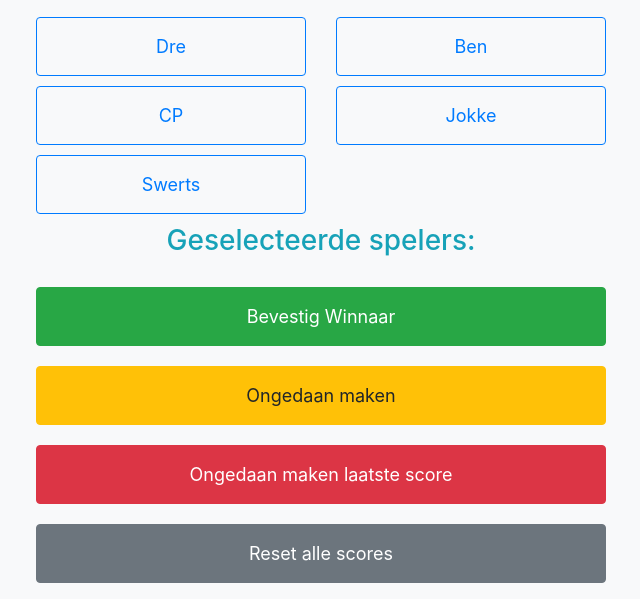
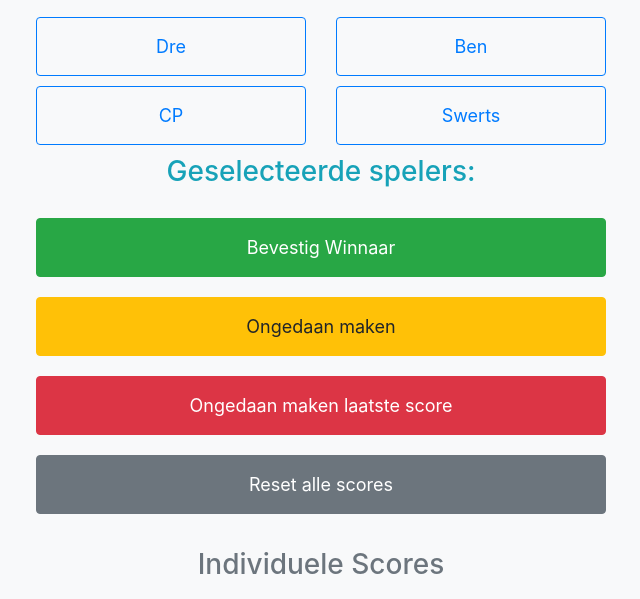
Before and after one commit to dieter-swerts/Padel-scorebord, a plain HTML site: page index.html in a window 1280 px wide. Shown: the part 125-724 px from the top of the page, without its empty margins (319-959 px from the left). Drawn offline with nearby package versions, Linux system fonts and the light colour scheme.

Commit message:
Update index.html

```diff
--- a/index.html
+++ b/index.html
@@ -57,9 +57,6 @@
         <button class="btn btn-outline-primary player-btn" onclick="selectPlayer('CP')">CP</button>
       </div>
       <div class="col-6">
-        <button class="btn btn-outline-primary player-btn" onclick="selectPlayer('Jokke')">Jokke</button>
-      </div>
-      <div class="col-6">
         <button class="btn btn-outline-primary player-btn" onclick="selectPlayer('Swerts')">Swerts</button>
       </div>
     </div>
```
